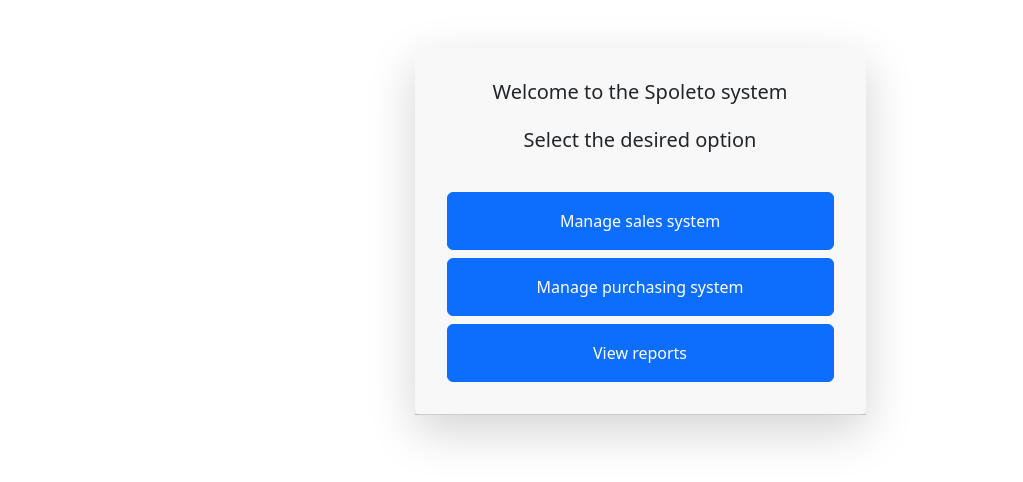
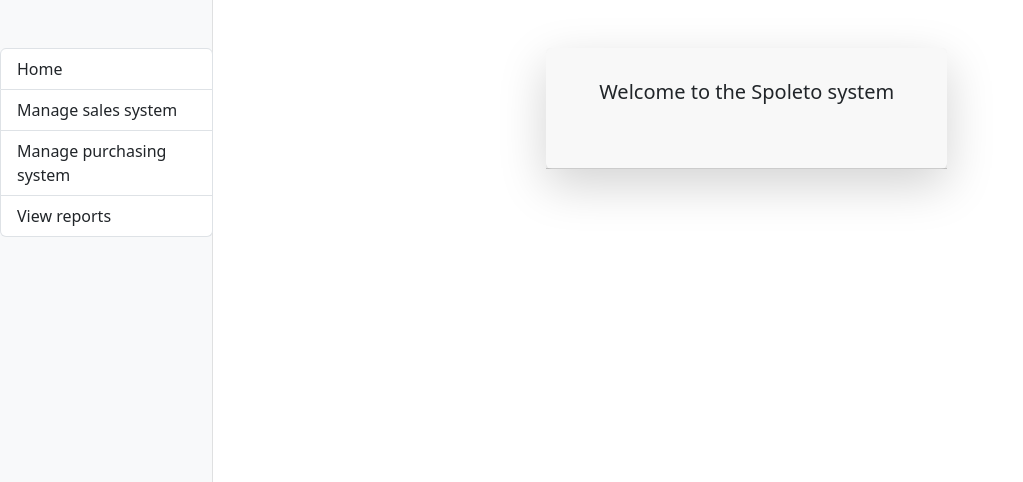
Before and after one commit to lucasbrumm/angular, an Angular app in the folder spoleto/front/: page / in a window 1280 px wide. Shown: the top 482 px of the page, without its empty margins (0-1023 px from the left). Built offline with nearby package versions, Linux system fonts and the light colour scheme.

Commit message:
feat: implementing sidebar

```diff
--- a/spoleto/front/src/app/app.component.html
+++ b/spoleto/front/src/app/app.component.html
@@ -1,2 +1,20 @@
-<main class="main"></main>
-<router-outlet n />
+<div class="container-fluid">
+  <div class="row">
+    <!-- Barra Lateral -->
+    <div class="col-md-3 col-lg-2 d-md-block bg-light sidebar collapse">
+      <div class="list-group">
+        <a
+          *ngFor="let option of optionsMenu"
+          [routerLink]="[option.route]"
+          class="list-group-item list-group-item-action"
+          >{{ option.label }}</a
+        >
+      </div>
+    </div>
+
+    <!-- Conteúdo Principal -->
+    <main role="main" class="col-md-9 ml-sm-auto col-lg-10 px-md-4">
+      <router-outlet></router-outlet>
+    </main>
+  </div>
+</div>
--- a/spoleto/front/src/app/app.component.ts
+++ b/spoleto/front/src/app/app.component.ts
@@ -5,6 +5,9 @@ import { RouterOutlet } from '@angular/router';
 import { FontAwesomeModule } from '@fortawesome/angular-fontawesome';
 import { NgbAlertModule } from '@ng-bootstrap/ng-bootstrap';
 import { RouterModule } from '@angular/router';
+import { AuthService } from './auth.service';
+import { faBars } from '@fortawesome/free-solid-svg-icons';
+import { OptionsMenu } from './optionsMenu';
 
 @Component({
   selector: 'app-root',
@@ -20,4 +23,37 @@ import { RouterModule } from '@angular/router';
   templateUrl: './app.component.html',
   styleUrl: './app.component.css',
 })
-export class AppComponent {}
+export class AppComponent {
+  constructor() {}
+  optionsMenu: OptionsMenu[] = [];
+
+  ngOnInit() {
+    this.addOptions([
+      {
+        label: 'Home',
+        route: '/',
+      },
+      {
+        label: 'Manage sales system',
+        route: '/sales',
+      },
+      {
+        label: 'Manage purchasing system',
+        route: '/purchase',
+      },
+      {
+        label: 'View reports',
+        route: '/reports',
+      },
+    ]);
+  }
+
+  addOptions(optionsMenu: OptionsMenu[]) {
+    optionsMenu.forEach((option) => {
+      let newOption = new OptionsMenu();
+      newOption.label = option.label;
+      newOption.route = option.route;
+      this.optionsMenu.push(newOption);
+    });
+  }
+}
--- a/spoleto/front/src/app/home/home.component.html
+++ b/spoleto/front/src/app/home/home.component.html
@@ -7,19 +7,7 @@
             <h5 class="text-center font-weight-light my-4">
               Welcome to the Spoleto system
             </h5>
-            <h5 class="text-center font-weight-light my-4">
-              Select the desired option
-            </h5>
-            <div class="card-body">
-              <button
-                *ngFor="let option of optionsMenu"
-                class="btn btn-primary d-block mb-2 w-100 py-3"
-                [routerLink]="[option.route]"
-                (click)="setFirstScreen()"
-              >
-                {{ option.label }}
-              </button>
-            </div>
+            <div class="card-body"></div>
           </div>
         </div>
       </div>
--- a/spoleto/front/src/app/home/home.component.ts
+++ b/spoleto/front/src/app/home/home.component.ts
@@ -18,6 +18,10 @@ export class HomeComponent {
 
   ngOnInit() {
     this.addOptions([
+      {
+        label: 'Home',
+        route: '/',
+      },
       {
         label: 'Manage sales system',
         route: '/sales',
--- a/spoleto/front/src/app/purchasing/purchasing.component.html
+++ b/spoleto/front/src/app/purchasing/purchasing.component.html
@@ -1 +1,19 @@
-<p>purchasing works!</p>
+<main class="main">
+  <!-- <div class="container">
+    <div class="row justify-content-center">
+      <div class="col-lg-5">
+        <div class="card shadow-lg border-0 rounded-lg mt-5">
+          <div class="card-header">
+            <h5 class="text-center font-weight-light my-4">
+              Welcome to the Spoleto system
+            </h5>
+            <h5 class="text-center font-weight-light my-4">
+              Select the desired option
+            </h5>
+            <div class="card-body"></div>
+          </div>
+        </div>
+      </div>
+    </div>
+  </div> -->
+</main>
```
